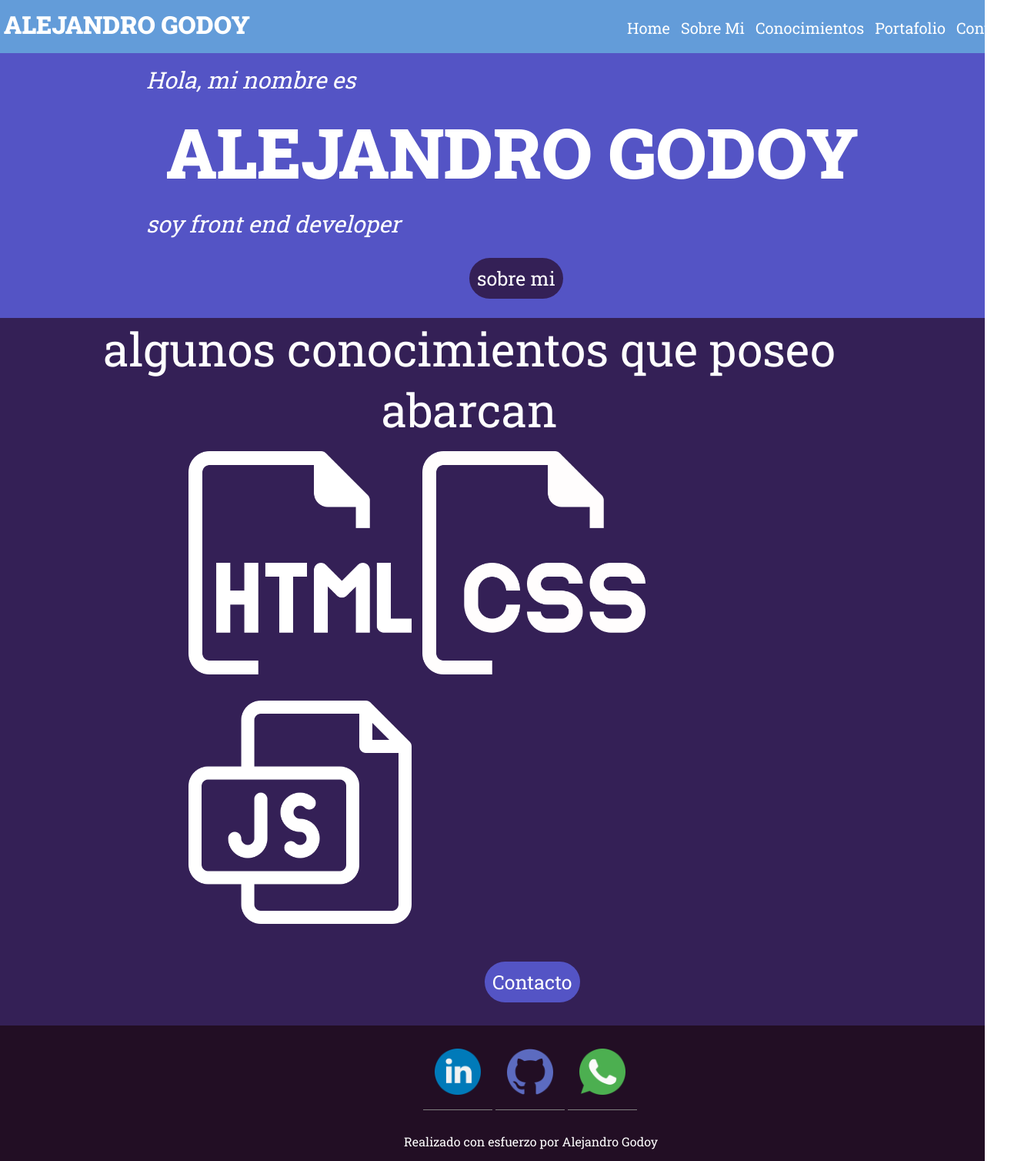
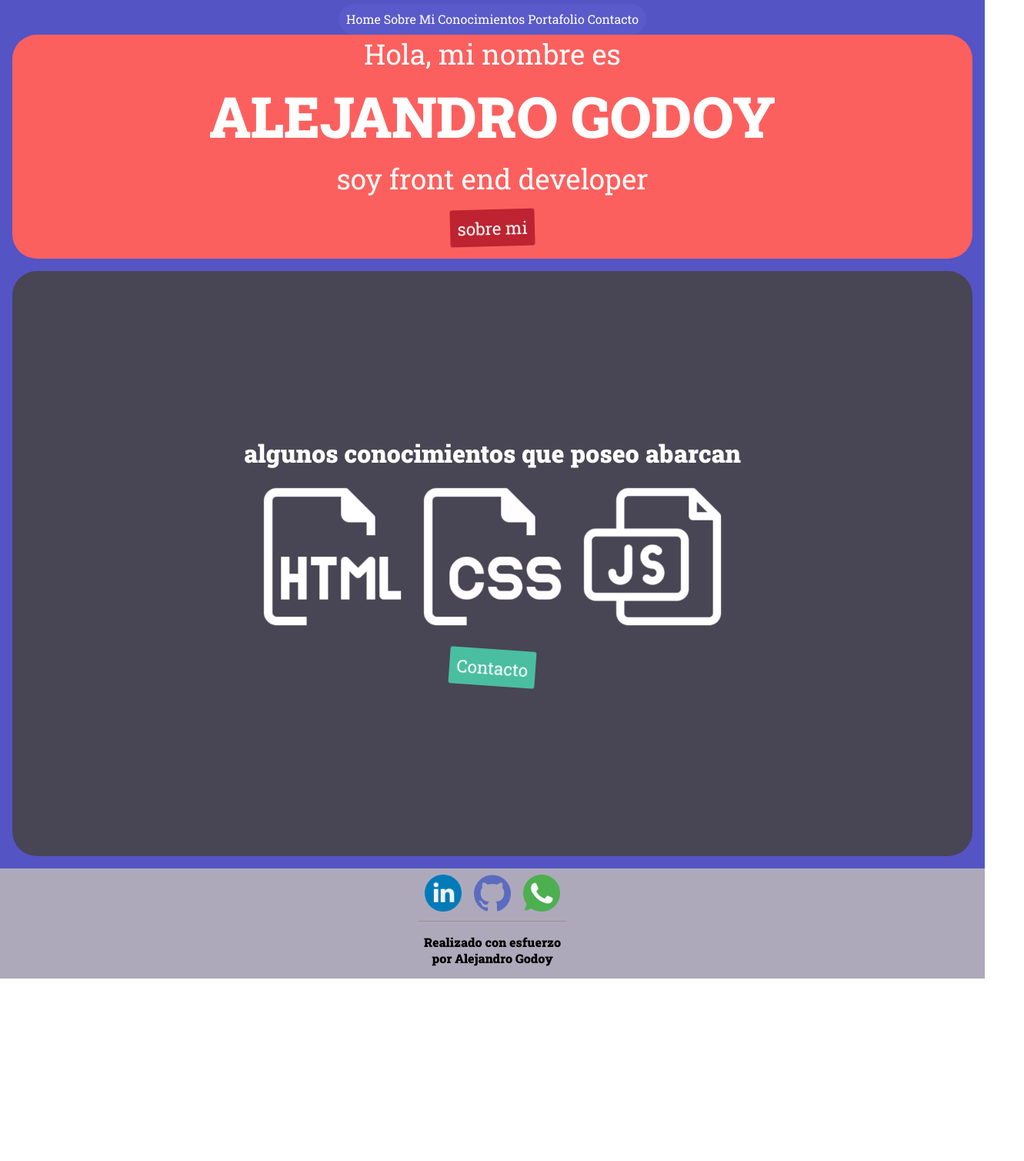
Before and after one commit to GodoyAlejandro/portafolioAlejandroGodoy, a website: page index.html in a window 1280 px wide. Shown: the whole page at 77% size, 1331 px wide, since content can reach past the window. After the commit the page ends 1271 px from the top, so only its background shows below. Drawn offline with Linux system fonts and the light colour scheme.

Commit message:
aplicando sass y animaciones

```diff
--- a/index.html
+++ b/index.html
@@ -18,92 +18,81 @@
     <title>Home</title>
 </head>
 <body>
-    <div class="contenedor">
+    <div class="contenedorHome">
         <!--inicion del header-->
         <header>
             <div>
                 <a href="index.html">
-                    <h1 class="nombre">Alejandro Godoy</h1>
+                    <h1>Alejandro Godoy</h1>
                 </a>
             </div>
-            <nav class="menu">
+            <nav>
                 <ul>
-                    <li>
-                        <a href="index.html">Home</a>
-                    </li>
-                    <li>
-                        <a href="pages/sobreMi.html">Sobre Mi</a>
-                    </li>
-                    <li>
-                        <a href="pages/conocimientos.html">Conocimientos</a>
-                    </li>
-                    <li>
-                        <a href="pages/portafolio.html">Portafolio</a>
-                    </li>
-                    <li>
-                        <a href="pages/contacto.html">Contacto</a>
-                    </li>
+                    <li><a href="index.html">Home</a></li>
+
+                    <li><a href="pages/sobreMi.html">Sobre Mi</a></li>
+
+                    <li><a href="pages/conocimientos.html">Conocimientos</a></li>
+
+                    <li><a href="pages/portafolio.html">Portafolio</a></li>
+
+                    <li><a href="pages/contacto.html">Contacto</a></li>
                 </ul>
             </nav>
-
         </header>
         <!--fin del header-->
 
         <!--inicio del main-->
-        <main class="mainHome">
+        <main>
+            <img src="assets/img/project-management.png" alt="imagenMain">
+            <div>
                 <p>Hola, mi nombre es</p>
                 <h2>Alejandro Godoy</h2>
                 <p>soy front end developer</p>
-
-            <a href="pages/sobreMi.html" class="botonMainHome">sobre mi</a>
+                <div>
+                    <a href="pages/sobreMi.html" >sobre mi</a>
+                </div>
+            </div>
         </main>
         <!--fin del main-->
 
         <!--inicio del section-->
-        <section class="sectionHome">
-            <p>algunos conocimientos que poseo abarcan</p>
-            <div class="sectionImagenes">
+        <section>
+            <h2>algunos conocimientos que poseo abarcan</h2>
             <div>
                 <img src="assets/img/html.png" alt="imagen de html">
-            </div>
-            <div>
+
                 <img src="assets/img/css.png" alt="imagen de css">
-            </div>
-            <div>
+
                 <img src="assets/img/js.png" alt="imagen de javaScript">
             </div>
+
+            <div class="btn">
+                <a href="pages/contacto.html">Contacto</a>
             </div>
 
-           <div class="sectionBoton">
-            <a href="pages/contacto.html">Contacto</a>
-           </div>
+
         </section>
         <!--fin del section-->
 
         <!--inicio del footer-->
         <footer>
-                <div class="linksFooter">
             <div>
                 <a href="">
                     <img src="assets/img/linkedin.png" alt="linkedIn">
                 </a>
 
-                    </div>
-                    <div >
                 <a href="">
                     <img src="assets/img/github.png" alt="gitHub">
                 </a>
 
-                    </div>
-                    <div>
                 <a href="">
                     <img src="assets/img/whatsapp.png" alt="">
                 </a>
             </div>
-                </div>
 
-            <div class="copyright">
-                <p>Realizado con esfuerzo por Alejandro Godoy</p>
+            <div class="copyRight">
+                <p>Realizado con esfuerzo <br> por Alejandro Godoy</p>
             </div>
         </footer>
         <!--fin del footer-->
--- a/scss/estilos.scss
+++ b/scss/estilos.scss
@@ -0,0 +1,164 @@
+@import "utilities/resetYVariables";
+@import "utilities/animaciones";
+
+//estilos mobile-first
+.contenedorHome{
+    background-color: $colorPrincipal1;
+    display: grid;
+    height: 100%;
+    grid-template-areas: "headerHome"
+                         "mainHome"
+                         "sectionHome"
+                         "footerHome";
+    header{
+        grid-area: headerHome;
+        position: sticky;
+        top: 0%;
+        z-index: 10;
+        div{
+            display: none;
+        }
+        nav{
+            display: flex;
+            justify-content: center;
+            margin-top: .3rem ;
+            ul{
+                background-color: #5A5ACB;
+                padding: .6rem;
+                border-radius: 1.4rem;
+                li{
+                    display: inline-block;
+                    list-style: none;
+                    a{
+                        text-decoration: none;
+                        color: white;
+                    }
+                }
+            }
+        }
+    }
+    main{
+        grid-area: mainHome ;
+        background-color: $colorSecundario1;
+        display: flex;
+        justify-content: center;
+        align-items: center;
+        margin: 0rem 1rem 0rem 1rem ;
+        border-radius: 2rem;
+        img{
+            display: none;
+        }
+        div{
+            p{
+                color: white;
+                text-align: center;
+                font-size: 2.3rem;
+            }
+            h2{
+                color: white;
+                text-transform: uppercase;
+                font-size: 4.6rem;
+                text-align: center;
+                padding: .5rem;
+            }
+            div{
+                display: flex;
+                justify-content: center;
+
+                a{
+                    background-color: $colorBtn1;
+                    margin: 1rem;
+                    border-radius: .2rem;
+                    text-decoration: none;
+                    color: white;
+                    padding:.6rem;
+                    font-size: 1.4rem;
+                    /*animacion*/
+                    animation-name: shake;
+                    animation-duration: 4s;
+                    animation-iteration-count: infinite;
+                    animation-timing-function: ease-in-out;
+                }
+            }
+
+        }
+    }
+    section{
+        height: 95vh;
+        grid-area: sectionHome ;
+        background-color: $colorSecundario2;
+        display: flex;
+        flex-direction: column;
+        margin: 1rem;
+        border-radius: 2rem;
+        align-items: center;
+        justify-content: center;
+        h2{
+            color: white;
+            text-align: center;
+            flex-wrap: wrap;
+            font-size: 2rem;
+            margin: .6rem;
+        }
+        div{
+            display: flex;
+            justify-content: center;
+            flex-wrap: wrap;
+            img{
+                width: 13rem;
+                height: 13rem;
+                padding: 1rem;
+                /*animacion*/
+                animation-name: palpitar;
+                animation-duration: 3.5s;
+                animation-iteration-count: infinite;
+                animation-direction: alternate;
+                animation-timing-function: ease-in-out;
+            }
+
+        }
+        .btn{
+            a{
+                background-color: $colorBtn2;
+                margin: 1rem;
+                border-radius: .2rem;
+                text-decoration: none;
+                color: white;
+                padding:.6rem;
+                font-size: 1.4rem;
+                /*animacion*/
+                animation-name: shake;
+                animation-duration: 4s;
+                animation-iteration-count: infinite;
+                animation-timing-function: ease-in-out;
+                animation-delay: .3s;
+
+            }
+        }
+
+    }
+    footer{
+        grid-area: footerHome;
+        background-color: $colorPricipal2;
+        div{
+            display: flex;
+            justify-content: center;
+            a{
+                text-decoration: none;
+                border-bottom: 1px solid #9D9090;
+                img{
+                    width: 3rem;
+                    height: 3rem;
+                    margin: 0.5rem;
+                }
+            }
+        }
+        .copyRight{
+            margin: 1rem;
+            p{
+                font-weight: bold;
+                text-align: center;
+            }
+        }
+    }
+}
--- /dev/null
+++ b/scss/utilities/_animaciones.scss
@@ -0,0 +1,19 @@
+@keyframes shake{
+    0% {transform: rotate(0deg)}
+    10% {transform: rotate(-3deg)}
+    20% {transform: rotate(5deg)}
+    30% {transform: rotate(-8deg)}
+    40% {transform: rotate(8deg)}
+    50% {transform: rotate(-5deg)}
+    60% {transform: rotate(3deg)}
+    70% {transform: rotate(0deg)}
+}
+
+@keyframes palpitar{
+    0%{
+        transform: scale(1);
+    }
+    100%{
+        transform: scale(1.02);
+    }
+}
--- /dev/null
+++ b/scss/utilities/_resetYVariables.scss
@@ -0,0 +1,15 @@
+*{
+    padding: 0;
+    margin: 0;
+    box-sizing: border-box;
+    font-family: 'roboto slab' , serif;
+}
+
+//colores del layout
+$colorPrincipal1: #5454C5;
+$colorPricipal2: #ADA9BB;
+$colorSecundario1: #FC605E;
+$colorSecundario2: #484554;
+//colores de los botones y callouts
+$colorBtn1: #BD2330;
+$colorBtn2: #4ABEA1;
```
Also changed, not shown: css/main.css, 1 other file. Lines whose indentation alone changed are shown as unchanged.
